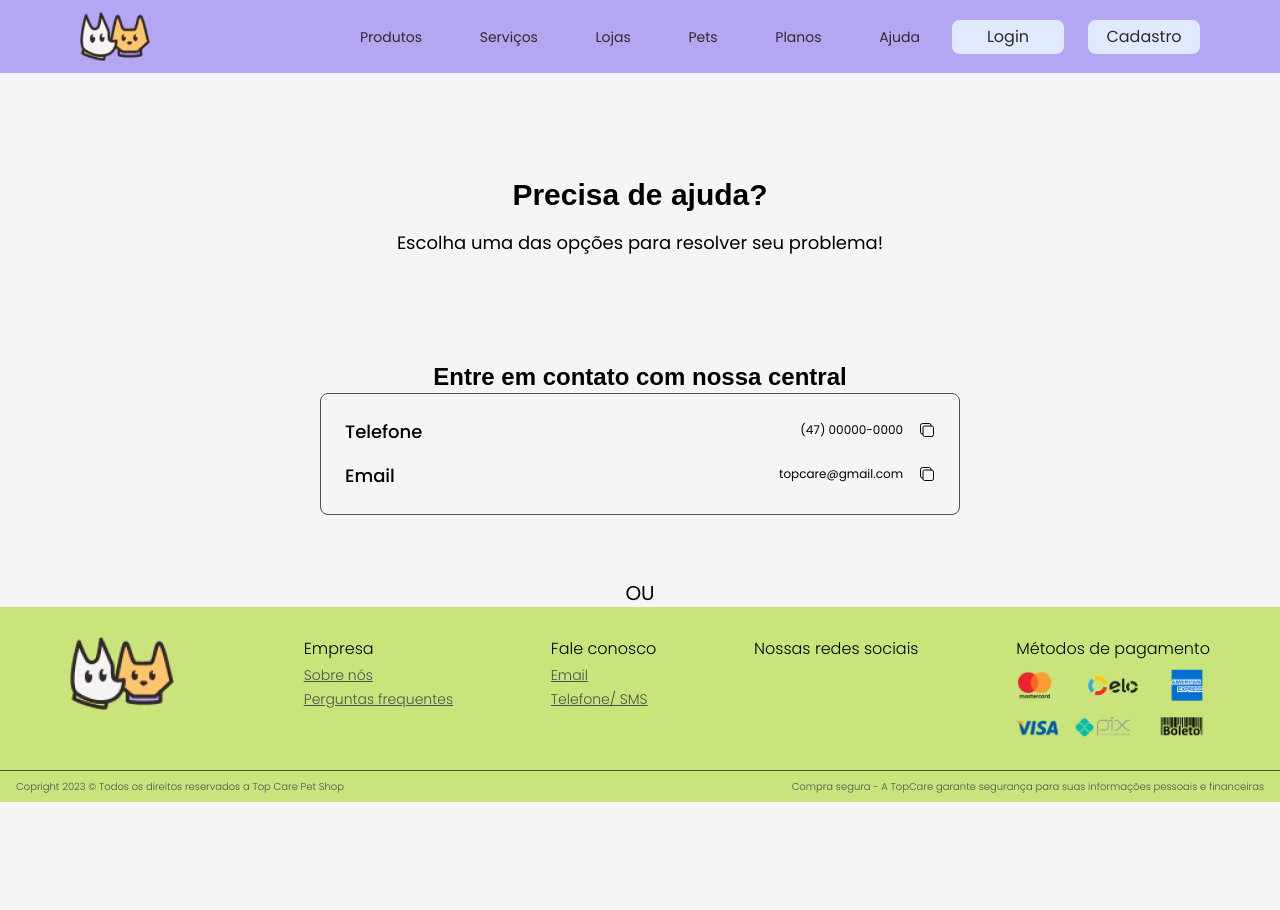
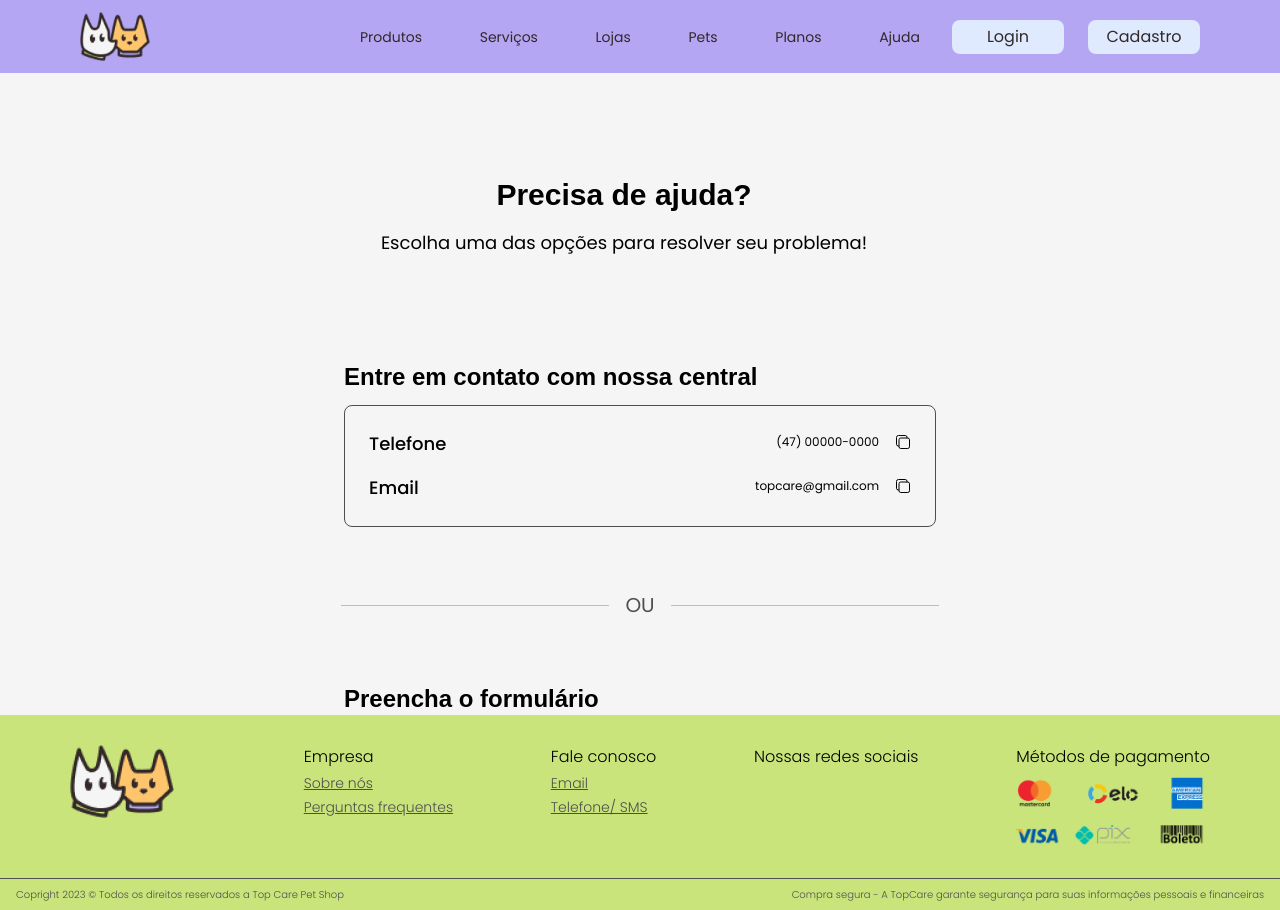
Before and after one commit to Projeto-Top-Care/Top-Care-Front-End, a Next.js app: page /contato in a window 1280 px wide. Before the commit the page ends 802 px from the top, so only its background shows below. Built offline with nearby package versions, Linux system fonts and the light colour scheme; a web font is replaced by a local one.

Commit message:
Continuando a página de Contato

```diff
--- a/src/app/contato/page.tsx
+++ b/src/app/contato/page.tsx
@@ -2,41 +2,48 @@ import { IoCopyOutline } from "react-icons/io5";
 
 export default function Contato() {
     return (
-        <main className="flex flex-col">
-            <div className="mt-16">
-                <div className="flex flex-col items-center justify-center gap-4 mt-10" >
+        <main className="flex flex-col md:w-full w-[90%]">
+            <section className="mt-16">
+                <section className="flex flex-col items-center justify-center gap-4 mt-10 mx-12 w-[90%]" >
                     <h1 className="font-averia text-3xl font-bold color-preto">Precisa de ajuda?</h1>
                     <p className="font-poppins text-lg color-preto">Escolha uma das opções para resolver seu problema!</p>
-                </div>
-                <div className="flex flex-col items-center justify-center mt-16">
-                    <h1 className="font-averia text-2xl font-bold color-preto mt-10 flex items-starts justify-start">Entre em contato com nossa central</h1>
-                    <div className="border-solid border rounded-lg border-cinza-escuro w-[50%]">
-                        <div className="p-6">
+                </section>
+                <section className="flex flex-col items-center justify-center mt-16 mx-12">
+                    <div className="md:w-[50%] w-[90%] flex justify-start">
+                        <h1 className="font-averia md:text-2xl text-xl font-bold text-black mt-10">Entre em contato com nossa central</h1>
+                    </div>
+                    <section className="border-solid border rounded-lg border-cinza-escuro md:w-[50%] w-[90%] mt-3">
+                        <section className="p-6 md:w-[100%] ">
                             <div className="flex flex-row justify-between">
                                 <p className="font-poppins text-lg font-medium color-preto">Telefone</p>
                                 <div className="flex flex-row gap-4 mt-1">
-                                    <p className="font-poppins text-xs color-cinza-escuro">(47) 00000-0000</p>
-                                    <IoCopyOutline/>
+                                    <p className="font-poppins md:text-xs text-sm color-cinza-escuro">(47) 00000-0000</p>
+                                    <IoCopyOutline />
                                 </div>
                             </div>
                             <div className="flex flex-row justify-between mt-4">
                                 <p className="font-poppins text-lg font-medium color-preto">Email</p>
                                 <div className="flex flex-row gap-4 mt-1">
                                     <p className="font-poppins text-xs color-cinza-escuro">topcare@gmail.com</p>
-                                    <IoCopyOutline/>
+                                    <IoCopyOutline />
                                 </div>
                             </div>
-                        </div>
+                        </section>
+                    </section>
+                </section>
+                <section className="">
+                    <div className="flex flex-row justify-center items-center mt-16 font-regular">
+                        <div className="border-b  md:w-[21%] w-[27%] border-cinza"></div>
+                        <h1 className="font-poppins text-xl text-cinza-escuro mx-4">OU</h1>
+                        <div className="border-b md:w-[21%] w-[27%] border-cinza"></div>
                     </div>
-                </div>
-                <div>
-                    <div className="flex flex-row justify-center items-center mt-16 font-regular">
-                        <div className="w-30 h-30"></div>
-                        <h1 className="font-poppins text-xl clor-cinza-escuro">OU</h1>
-                        <div></div>
+                </section>
+                <section className="flex flex-col items-center justify-center mx-12">
+                    <div className="md:w-[50%] w-[90%] flex justify-start">
+                        <h1 className="font-averia md:text-2xl text-xl font-bold text-black mt-16">Preencha o formulário</h1>
                     </div>
-                </div>
-            </div>
+                </section>
+            </section>
         </main>
     )
 }
```
